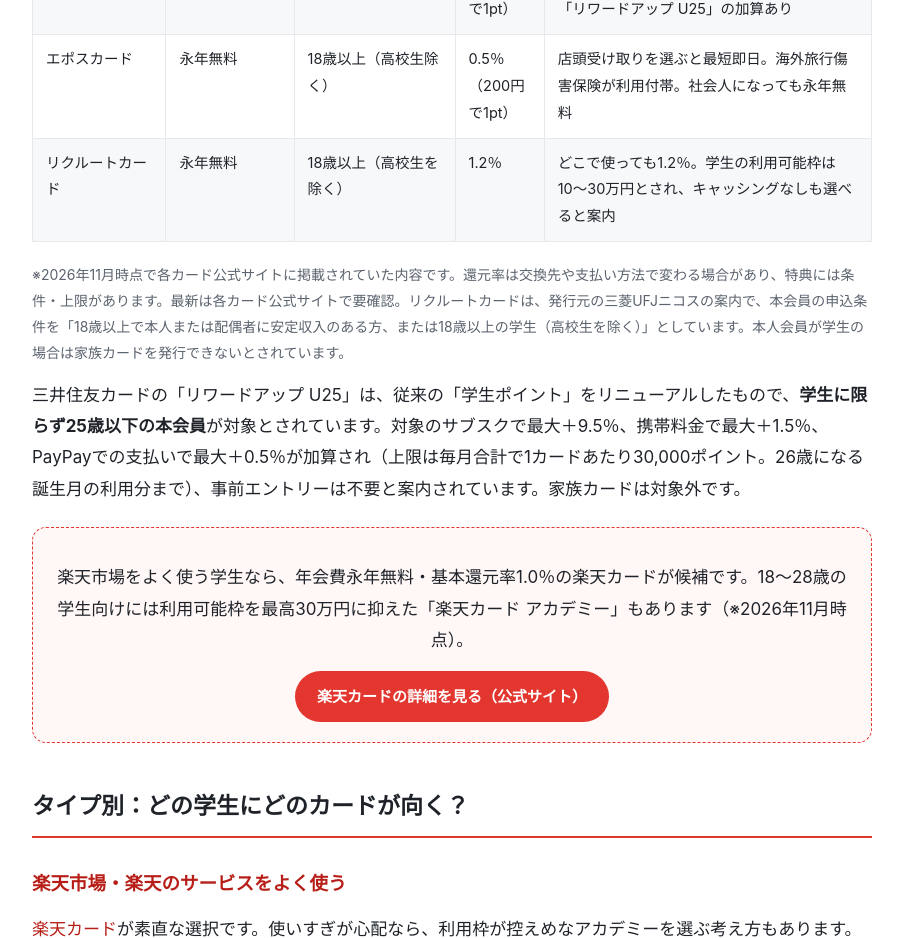
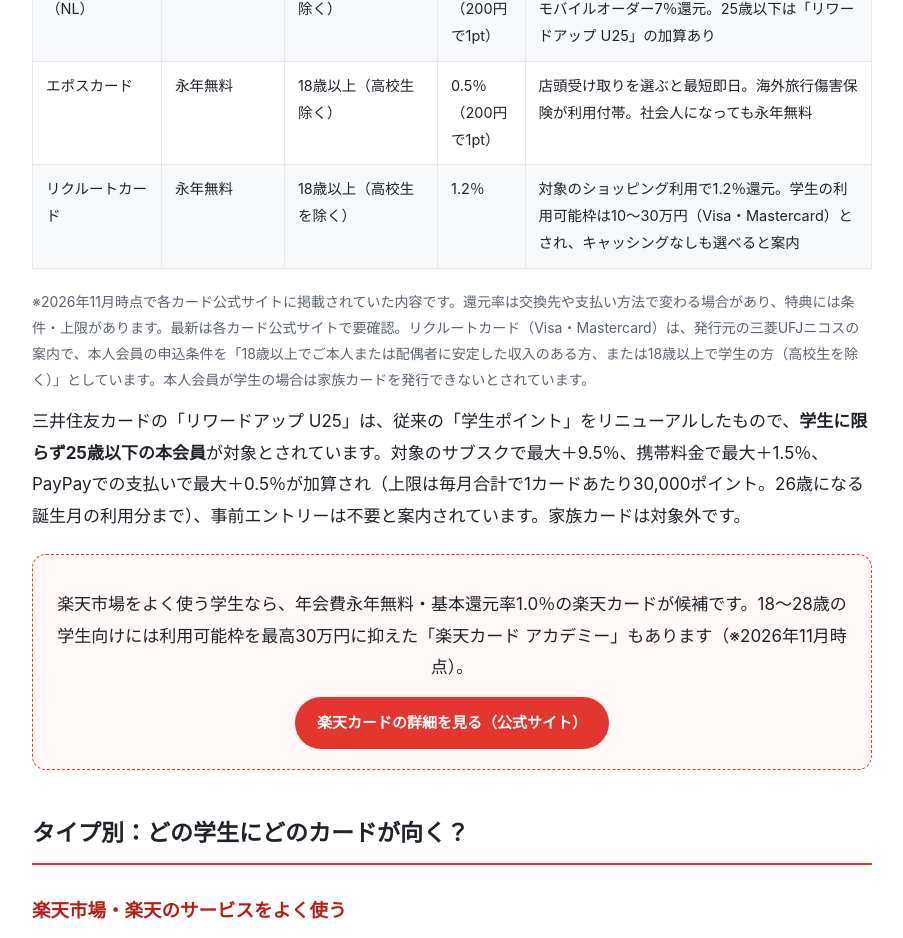
Before and after one commit to genjoK0216KK/tadashii-card, a plain HTML site: page article6.html in a window 1280 px wide. Shown: the part 4600-5538 px from the top of the page, without its empty margins (188-1091 px from the left). Drawn offline with Linux system fonts and the light colour scheme.

Commit message:
Fix article6: リクルートカード申込条件の引用を公式どおりに、Visa・Mastercardの範囲を明記、還元率の言い回し（チャッピー合格・グーちゃん GOO-115 合格）
Co-Authored-By: Claude Opus 5.5 <noreply@anthropic.com>

```diff
--- a/article6.html
+++ b/article6.html
@@ -109,10 +109,10 @@
     <tr><td>JCBカードW</td><td>永年無料<br>（39歳までの入会で40歳以降も無料）</td><td>18〜39歳（高校生除く）</td><td>1.0％<br>（200円で2pt）</td><td>Amazon・スターバックスなどの優待店で還元アップ（事前登録・条件あり）</td></tr>
     <tr><td>三井住友カード（NL）</td><td>永年無料</td><td>18歳以上（高校生除く）</td><td>0.5％<br>（200円で1pt）</td><td>対象のコンビニ・飲食店でスマホのタッチ決済・モバイルオーダー7％還元。25歳以下は「リワードアップ U25」の加算あり</td></tr>
     <tr><td>エポスカード</td><td>永年無料</td><td>18歳以上（高校生除く）</td><td>0.5％<br>（200円で1pt）</td><td>店頭受け取りを選ぶと最短即日。海外旅行傷害保険が利用付帯。社会人になっても永年無料</td></tr>
-    <tr><td>リクルートカード</td><td>永年無料</td><td>18歳以上（高校生を除く）</td><td>1.2％</td><td>どこで使っても1.2％。学生の利用可能枠は10〜30万円とされ、キャッシングなしも選べると案内</td></tr>
+    <tr><td>リクルートカード</td><td>永年無料</td><td>18歳以上（高校生を除く）</td><td>1.2％</td><td>対象のショッピング利用で1.2％還元。学生の利用可能枠は10〜30万円（Visa・Mastercard）とされ、キャッシングなしも選べると案内</td></tr>
   </table>
   </div>
-  <p style="font-size:14px;color:var(--muted)">※2026年11月時点で各カード公式サイトに掲載されていた内容です。還元率は交換先や支払い方法で変わる場合があり、特典には条件・上限があります。最新は各カード公式サイトで要確認。リクルートカードは、発行元の三菱UFJニコスの案内で、本会員の申込条件を「18歳以上で本人または配偶者に安定収入のある方、または18歳以上の学生（高校生を除く）」としています。本人会員が学生の場合は家族カードを発行できないとされています。</p>
+  <p style="font-size:14px;color:var(--muted)">※2026年11月時点で各カード公式サイトに掲載されていた内容です。還元率は交換先や支払い方法で変わる場合があり、特典には条件・上限があります。最新は各カード公式サイトで要確認。リクルートカード（Visa・Mastercard）は、発行元の三菱UFJニコスの案内で、本人会員の申込条件を「18歳以上でご本人または配偶者に安定した収入のある方、または18歳以上で学生の方（高校生を除く）」としています。本人会員が学生の場合は家族カードを発行できないとされています。</p>
   <p>三井住友カードの「リワードアップ U25」は、従来の「学生ポイント」をリニューアルしたもので、<b>学生に限らず25歳以下の本会員</b>が対象とされています。対象のサブスクで最大＋9.5％、携帯料金で最大＋1.5％、PayPayでの支払いで最大＋0.5％が加算され（上限は毎月合計で1カードあたり30,000ポイント。26歳になる誕生月の利用分まで）、事前エントリーは不要と案内されています。家族カードは対象外です。</p>
 
   <div class="aff">
```
